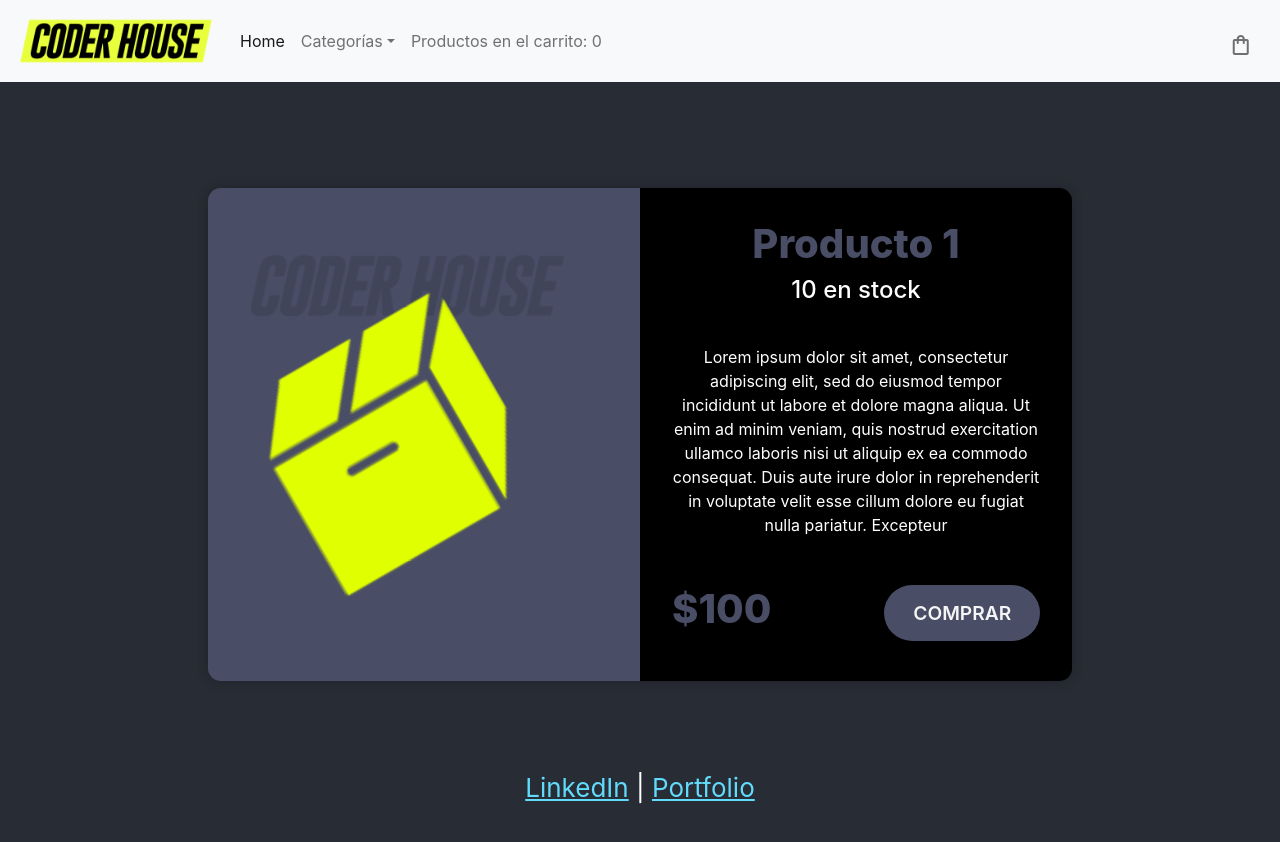
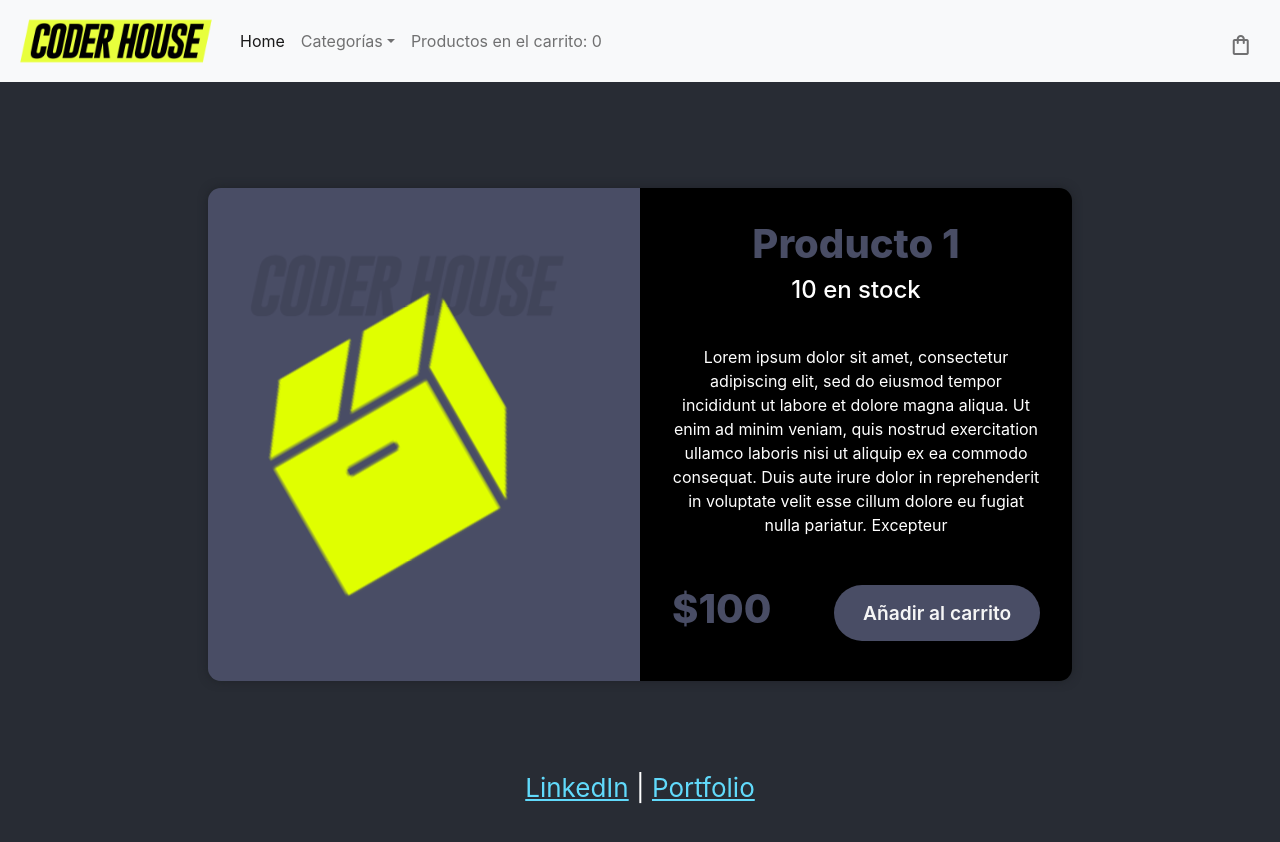
Before and after one commit to mausawicki7/react-webs, a React (Vite) app in the folder landing-page/: page /1 in a window 1280 px wide. Shown: the top 842 px of the page. Built offline with nearby package versions, Linux system fonts and the light colour scheme.

Commit message:
Added ItemCount on ItemDetail (not finished)

```diff
--- a/landing-page/src/components/ItemCount.jsx
+++ b/landing-page/src/components/ItemCount.jsx
@@ -1,4 +1,4 @@
-import React, { useState, useContext } from "react";
+import React, { useState } from "react";
 import "../styles/Button.css";
 import "../styles/ItemList.css";
 
--- a/landing-page/src/components/ItemDetail.jsx
+++ b/landing-page/src/components/ItemDetail.jsx
@@ -1,8 +1,20 @@
 import "../styles/ItemDetail.css";
-import { useState } from "react";
+import { useState, useContext } from "react";
+import { CartContext } from "../context/CartContext";
+import ItemCount from "./ItemCount";
 
 function ItemDetail({ item }) {
   const [count, setCount] = useState(true);
+  const cartContext = useContext(CartContext);
+  const { cartList } = cartContext;
+
+  const onAdd = (item, qty) => {
+    cartContext.addToCart(item, qty);
+  };
+
+  console.log(cartList);
+
+
   return (
 
     <div className="row">
@@ -34,7 +46,7 @@ function ItemDetail({ item }) {
 
             <div className="price-and-buy-btn">
               <h2 className="price-1">${item.price}</h2>
-              <button className="buy-btn">COMPRAR</button>
+              <button className="buy-btn">Añadir al carrito</button>
             </div>
           </div>
         </div>
```
